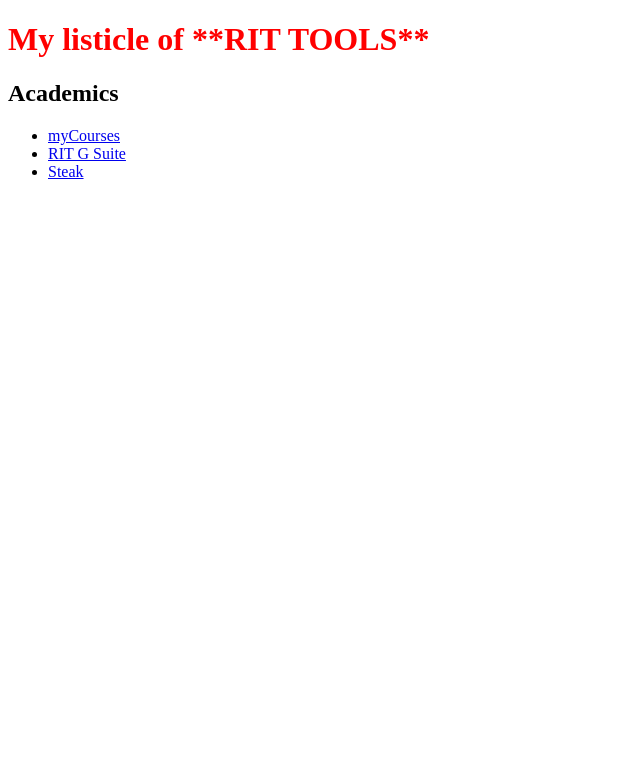
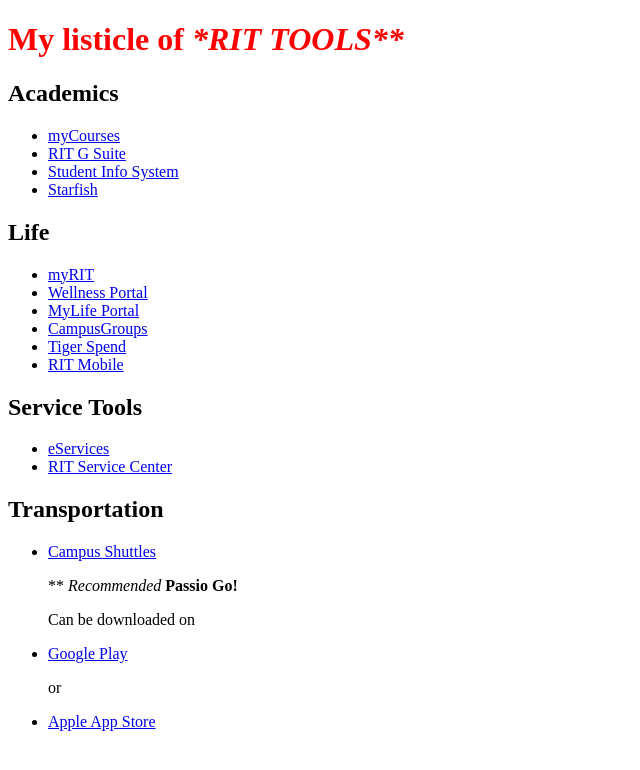
Before and after one commit to SD0249/IGME-110-Repo, a plain HTML site: page index.html in a window 1280 px wide. Shown: the whole page, without its empty margins (0-640 px from the left). Drawn offline with Linux system fonts and the light colour scheme.

Commit message:
Update index.html

```diff
--- a/index.html
+++ b/index.html
@@ -11,12 +11,33 @@
   </style>
 </head>
 <body>
-  <h1>My listicle of **RIT TOOLS**</h1>
+  <h1>My listicle of <em>*RIT TOOLS**</em></h1>
   <h2>Academics</h2>
   <ul>
     <li><a href="https://mycourses.rit.edu/">myCourses</a></li>
     <li><a href="https://www.rit.edu/google/">RIT G Suite</a></li>
-    <li><a href="https://en.wikipedia.org/wiki/Steak">Steak</a></li>
+    <li><a href="https://www.rit.edu/infocenter/">Student Info System</a></li>
+    <li><a href="https://www.rit.edu/starfish">Starfish</a></li>
+  </ul>
+  <h2>Life</h2>
+  <ul>
+    <li><a href="https://www.rit.edu/myrit/home">myRIT</a></li>
+    <li><a href="https://pyramed01.ad.rit.edu/PyramedPortal/">Wellness Portal</a></li>
+    <li><a href="https://mylife.rit.edu/StarRezPortalX/Login?returnUrl=%2FStarRezPortalX%2F6F4A3E28%2F5%2F6%2FHome-Home%3FUrlToken%3D8A215F0B&isContact=False">MyLife Portal</a></li>
+    <li><a href="https://campusgroups.rit.edu/login_only?redirect=%2fISS%2fsurvey%3fsurvey_uid%3d83411b94-3e24-11ef-aa08-0edf44977fa9%26feedback_event_id%3d%26content_type%3d%26content_type_id%3d">CampusGroups</a></li>
+    <li><a href="https://tigerspend.rit.edu/index.php?cid=105">Tiger Spend</a></li>
+    <li><a href="https://m.rit.edu/default/new_test_home_page/index">RIT Mobile</a></li>
+  </ul>
+  <h2>Service Tools</h2>
+  <ul>
+    <li><a href="https://eservices.rit.edu/eservices/">eServices</a></li>
+    <li><a href="https://help.rit.edu/sp">RIT Service Center</a></li>
+  </ul>
+  <h2>Transportation</h2>
+  <ul>
+    <li><a href="https://www.rit.edu/parking/campus-shuttles">Campus Shuttles</a></li>
+    <p> ** <em>Recommended</em> <b>Passio Go!</b> </p>
+    <p>Can be downloaded on</p> <li><a href="https://play.google.com/store/apps/details?id=com.passio3.go&hl=en_US&gl=US&pli=1">Google Play</a></li> <p>or</p> <li><a href="https://apps.apple.com/us/app/passio-go/id1203861956">Apple App Store</a></li>
   </ul>
 </body>
 </html>
```
